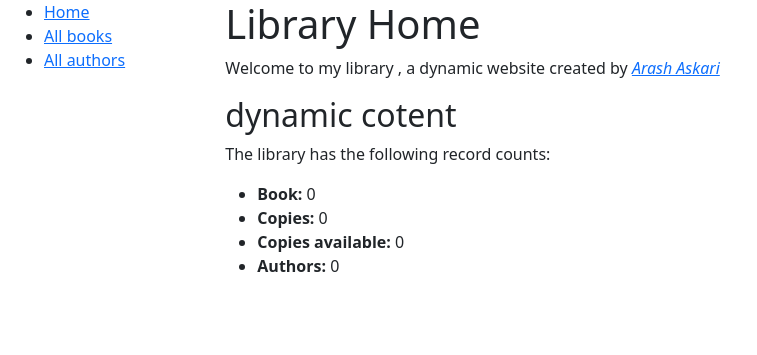
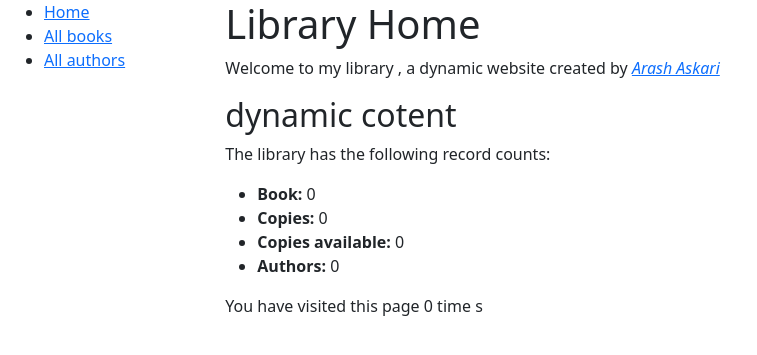
Before and after one commit to arascch/online-library-django, a Django app: page /catalog/ in a window 1280 px wide. Shown: the top 355 px of the page, without its empty margins (0-757 px from the left). Run offline with Django 4.2, Linux system fonts and the light colour scheme; data that the repository does not hold is empty.

Commit message:
add session for count the number of viewers

```diff
--- a/catalog/templates/index.html
+++ b/catalog/templates/index.html
@@ -11,4 +11,6 @@
         <li><strong>Copies available:</strong> {{ num_instances_available }}</li>
         <li><strong>Authors:</strong> {{ num_authors }}</li>
     </ul>
+
+    <p> You have visited this page {{ num_visits }} time {{ num_visits|pluralize }}</p>
 {% endblock %}
--- a/catalog/views.py
+++ b/catalog/views.py
@@ -11,7 +11,7 @@ def index(request):
     #'a' is available
     num_instances_available = BookInstance.objects.filter(status__exact = 'a').count()
     num_authors =Author.objects.count()
-    num_visits = request.session.get('num_visits' , 0)
+    num_visits = request.session.get('num_visits', 0)
     request.session['num_visits'] = num_visits+1
 
     context = {
@@ -19,6 +19,7 @@ def index(request):
         'num_instances' : num_instances,
         'num_instances_available': num_instances_available,
         'num_authors':num_authors,
+        'num_visits':num_visits,
     }
 
     return render(request , 'index.html' , context=context)
```
